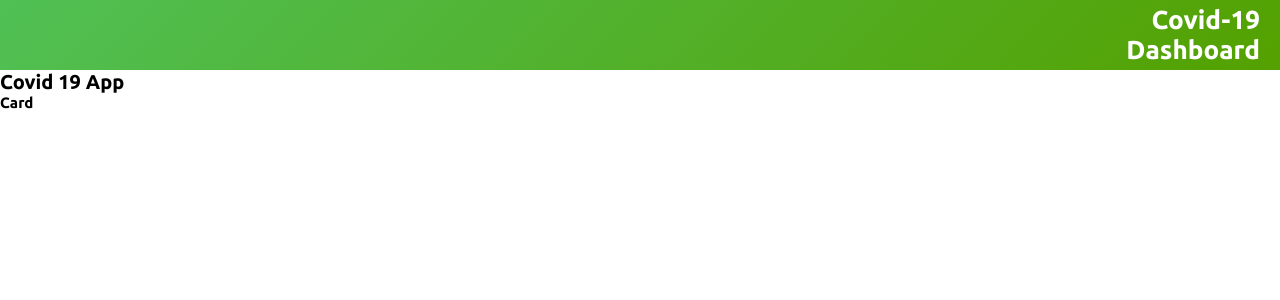
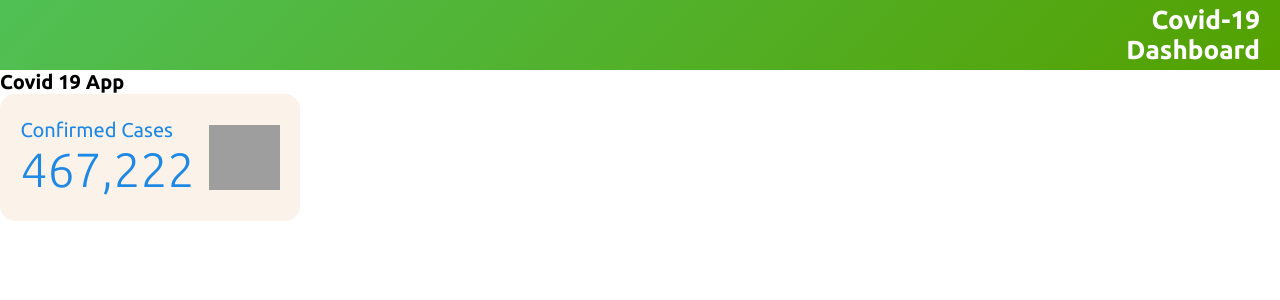
Before and after one commit to muhammadumarfarooq/covid-19-tracker-app, a React (Create React App) app: page / in a window 1280 px wide. Shown: the top 300 px of the page. Built offline with nearby package versions, Linux system fonts and the light colour scheme; grey boxes are pictures that could not be loaded.

Commit message:
card styled

```diff
--- a/src/components/Card.js
+++ b/src/components/Card.js
@@ -1,11 +1,16 @@
-import React from 'react';
+import './styles/card.css';
+import confirmedImg from '../assets/infected-img.png';
 
 const Card = () => {
 
   return (
-    <section className="">
-      <h1>Card</h1>
-    </section>
+    <div className="card">
+      <div className="card--text-box">
+        <p className="card--text">Confirmed Cases</p>
+        <p className="card--number">467,222</p>
+      </div>
+      <img className="card--img" src={confirmedImg} alt="card-img"/>
+    </div>
   );
 };
 
--- a/src/components/styles/card.css
+++ b/src/components/styles/card.css
@@ -0,0 +1,29 @@
+.card {
+  width: 30rem;
+  height: 12.7rem;
+  background: rgb(251, 242, 233);
+  border-radius: 1.5rem;
+  display: flex;
+  align-items: center;
+  justify-content: center;
+}
+
+.card--text-box {
+  margin-right: 1.4rem;
+}
+
+.card--text {
+  font-size: 2rem;
+  color: rgb(30, 136, 229);
+}
+
+.card--number {
+  font-size: 4.8rem;
+  color: rgb(30, 136, 229);
+  font-weight: 300;
+}
+
+.card--img {
+  width: 7.1rem;
+  height: 6.5rem;
+}
```
